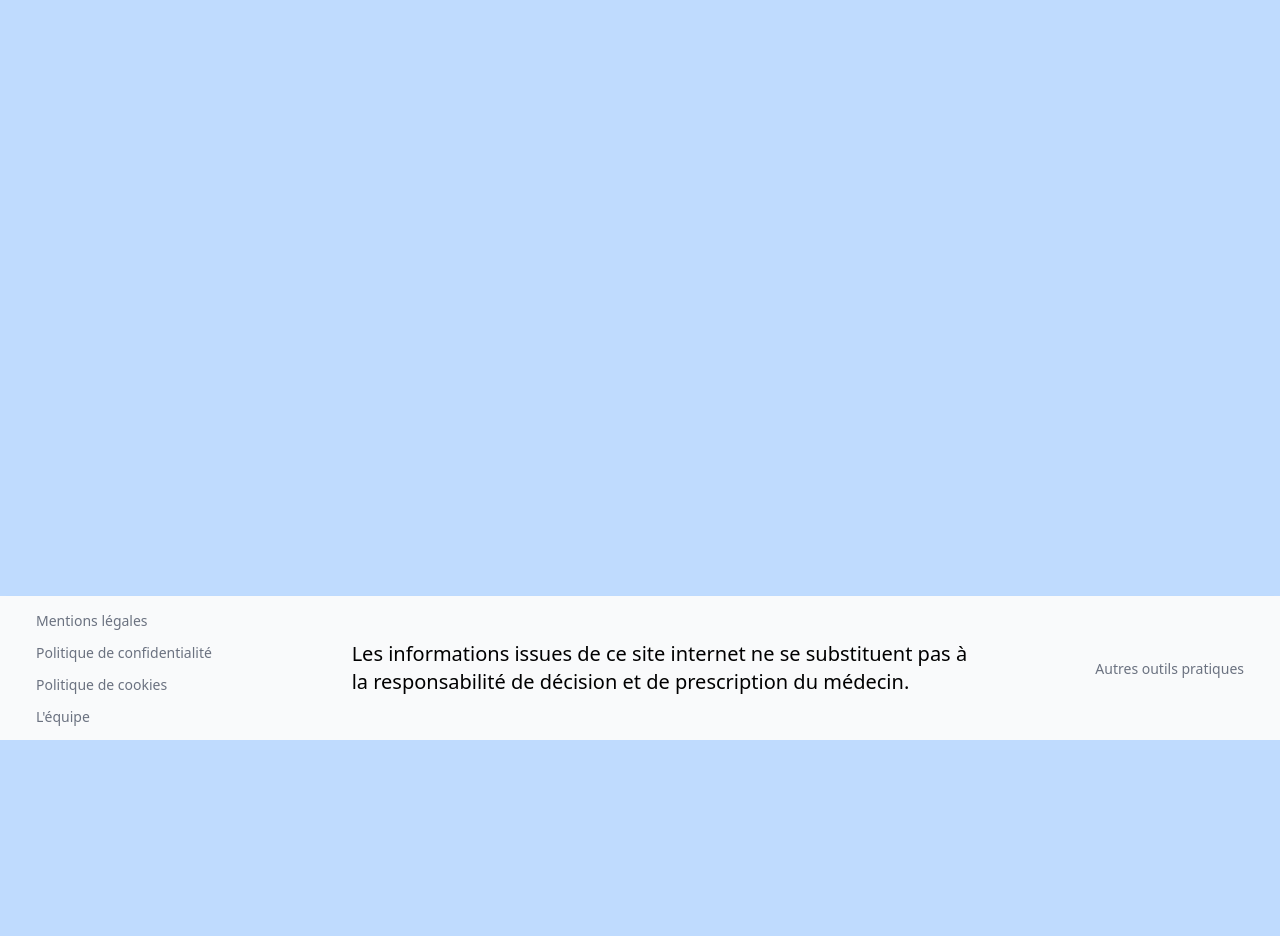
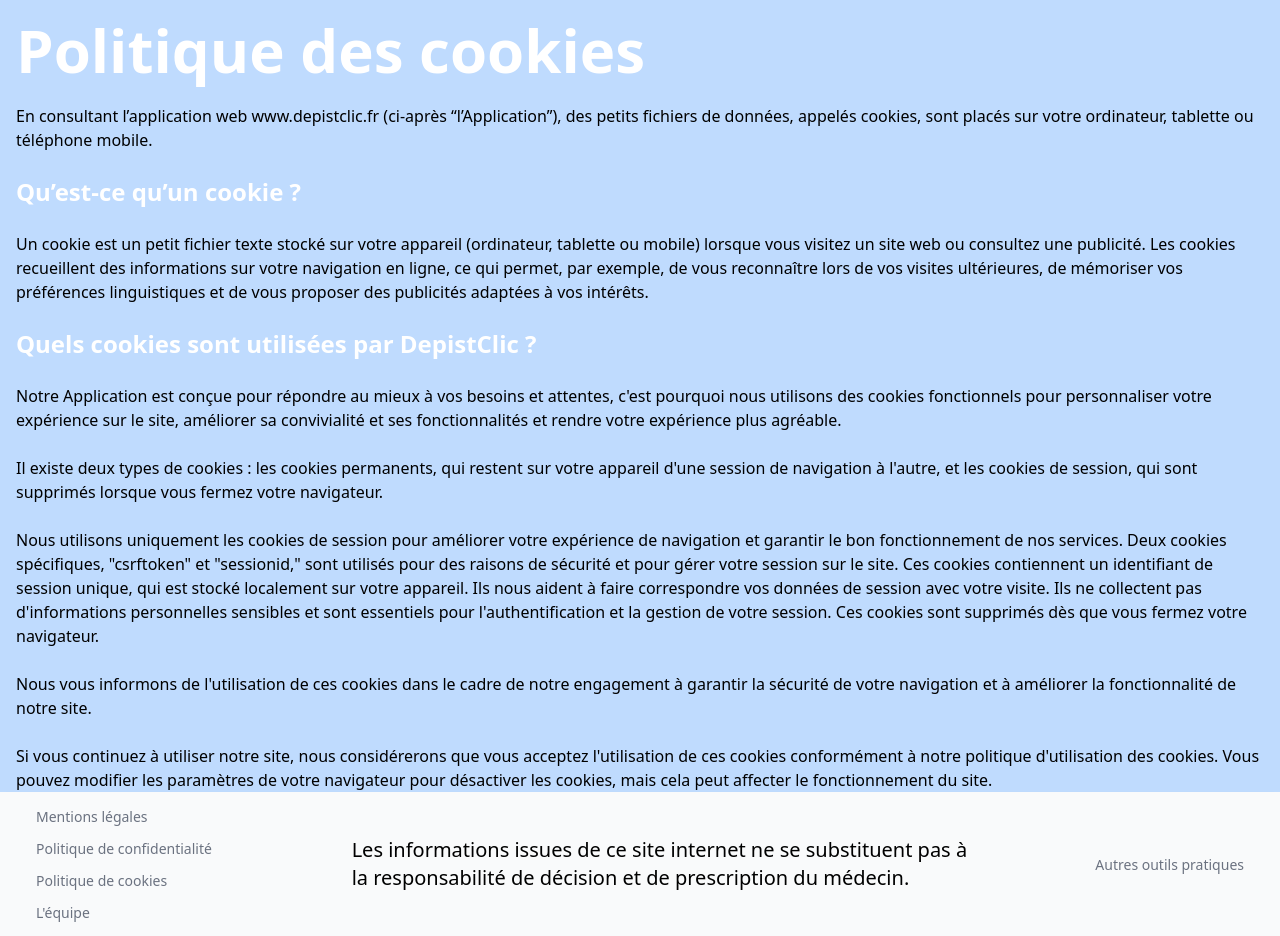
Before and after one commit to v-dav/DepistClic, a Django app: page /cookies/ in a window 1280 px wide. Shown: the part 60-996 px from the top of the page. Before the commit the page ends 800 px from the top, so only its background shows below. Run offline with Django 4.2, Linux system fonts and the light colour scheme; style sheets or scripts are compiled from the project's sources; some libraries are stand-ins or nearby versions.

Commit message:
create cookies policy page

```diff
--- a/DepistClic/mainapp/templates/mainapp/politique_de_cookies.html
+++ b/DepistClic/mainapp/templates/mainapp/politique_de_cookies.html
@@ -1,5 +1,27 @@
 {% extends 'mainapp/base.html' %}
 
 {% block content %}
-<h1>Politique de cookies</h1>
-{% endblock content %}
+	<h1 class="mt-20 text-6xl font-bold text-white">Politique des cookies</h1>
+	<br>
+	<p>En consultant l’application web www.depistclic.fr (ci-après “l’Application”), des petits fichiers de données, appelés cookies, sont placés sur votre ordinateur, tablette ou téléphone mobile.</p>
+	<br>
+	<h2 class="text-2xl font-bold text-white">Qu’est-ce qu’un cookie ?</h2>
+	<br>
+	<p>Un cookie est un petit fichier texte stocké sur votre appareil (ordinateur, tablette ou mobile) lorsque vous visitez un site web ou consultez une publicité. Les cookies recueillent des informations sur votre navigation en ligne, ce qui permet, par exemple, de vous reconnaître lors de vos visites ultérieures, de mémoriser vos préférences linguistiques et de vous proposer des publicités adaptées à vos intérêts.</p>
+	<br>
+	<h2 class="text-2xl font-bold text-white">Quels cookies sont utilisées par DepistClic ?</h2>
+	<br>
+	<p>Notre Application est conçue pour répondre au mieux à vos besoins et attentes, c'est pourquoi nous utilisons des cookies fonctionnels pour personnaliser votre expérience sur le site, améliorer sa convivialité et ses fonctionnalités et rendre votre expérience plus agréable.</p>
+	<br>
+	<p>Il existe deux types de cookies : les cookies permanents, qui restent sur votre appareil d'une session de navigation à l'autre, et les cookies de session, qui sont supprimés lorsque vous fermez votre navigateur.</p>
+	<br>
+	<p>Nous utilisons uniquement les cookies de session pour améliorer votre expérience de navigation et garantir le bon fonctionnement de nos services. Deux cookies spécifiques, "csrftoken" et "sessionid," sont utilisés pour des raisons de sécurité et pour gérer votre session sur le site. Ces cookies contiennent un identifiant de session unique, qui est stocké localement sur votre appareil. Ils nous aident à faire correspondre vos données de session avec votre visite.  Ils ne collectent pas d'informations personnelles sensibles et sont essentiels pour l'authentification et la gestion de votre session. Ces cookies sont supprimés dès que vous fermez votre navigateur.</p>
+	<br>
+	<p>Nous vous informons de l'utilisation de ces cookies dans le cadre de notre engagement à garantir la sécurité de votre navigation et à améliorer la fonctionnalité de notre site.</p>
+	<br>
+	<p>Si vous continuez à utiliser notre site, nous considérerons que vous acceptez l'utilisation de ces cookies conformément à notre politique d'utilisation des cookies. Vous pouvez modifier les paramètres de votre navigateur pour désactiver les cookies, mais cela peut affecter le fonctionnement du site.</p>
+
+
+
+
+{% endblock %}
```
